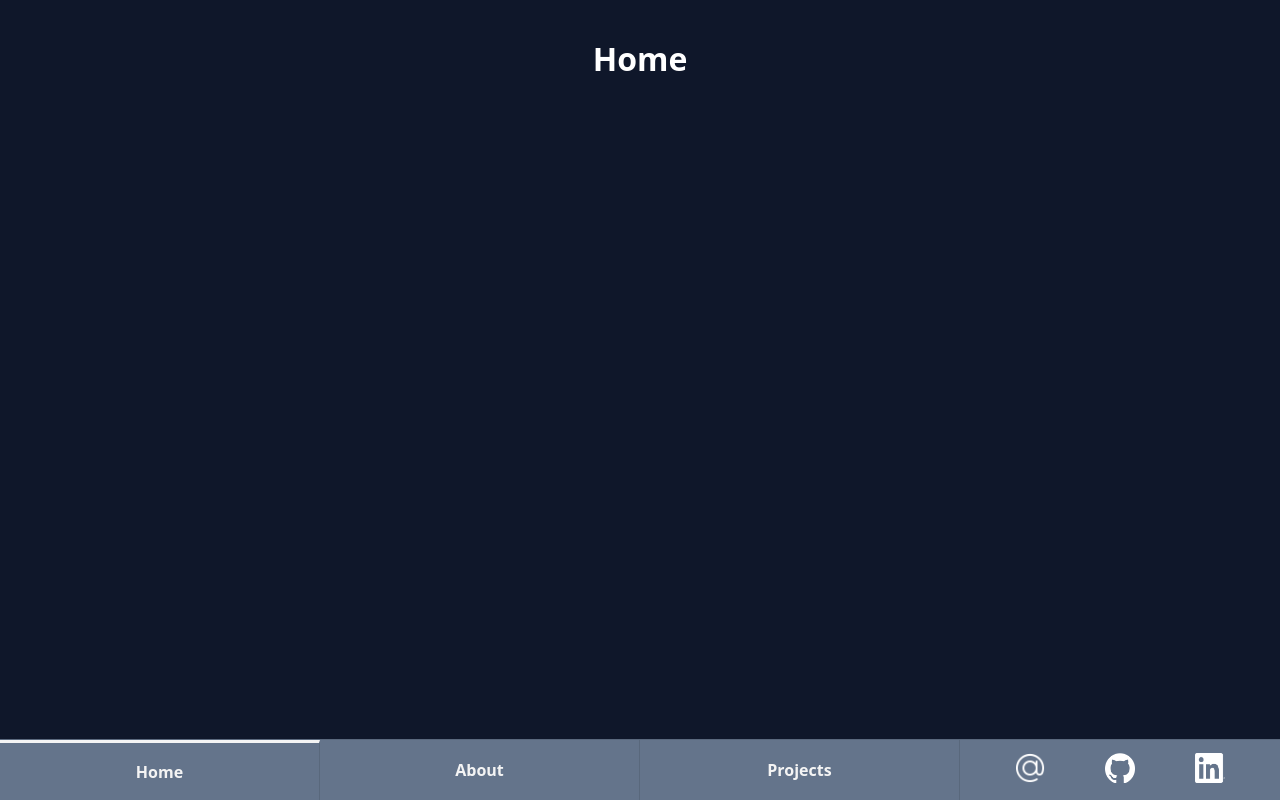
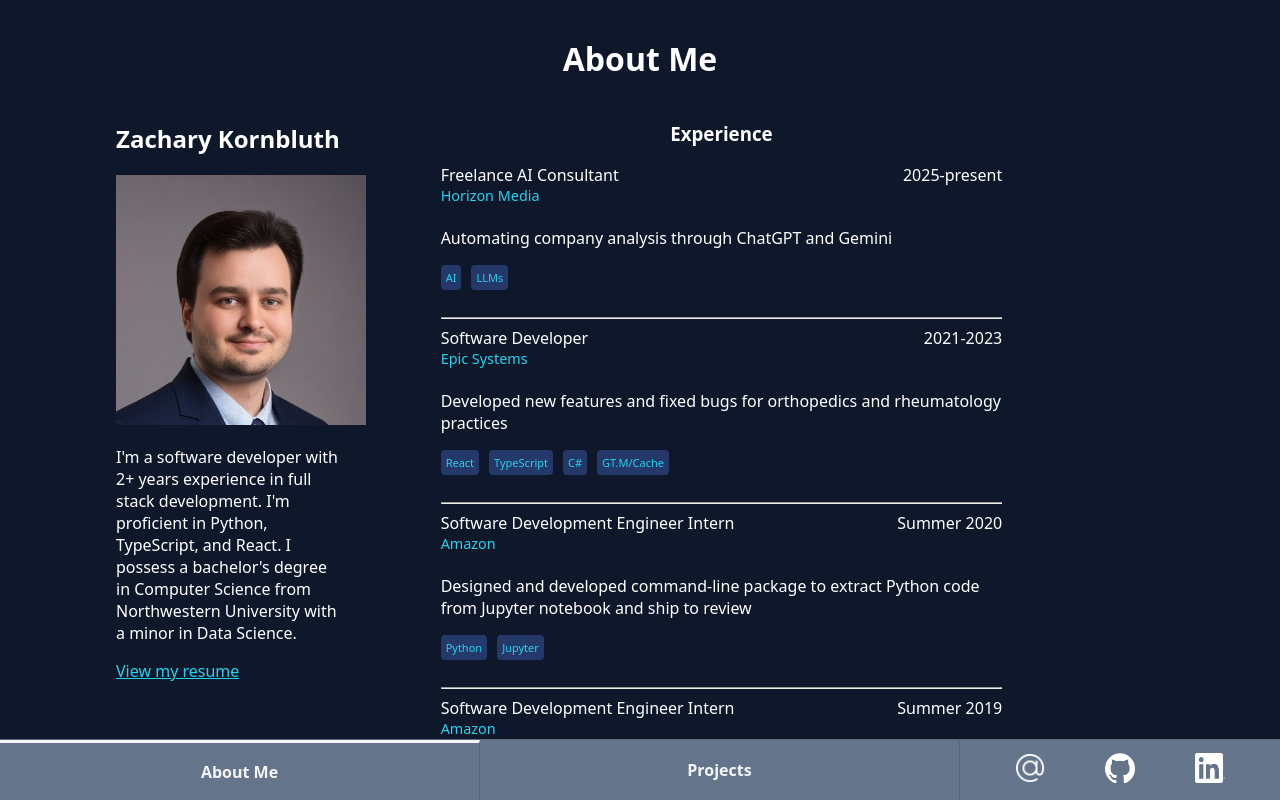
Before and after one commit to zkornbluth/zkornbluth.github.io, a Next.js app: page / in a window 1280 px wide. Built offline with nearby package versions, Linux system fonts and the light colour scheme.

Commit message:
Finishing touch on "About Me" page
Removed "Home" tab (not sure what would go there), spaced buttons to fit properly, and added margin between description and techs.

```diff
--- a/app/components/AboutContent.tsx
+++ b/app/components/AboutContent.tsx
@@ -28,7 +28,7 @@ export default function AboutContent() {
     return (
         <div className="about-container">
             <div className="about-sidebar">
-                {/* <h2>Zachary Kornbluth</h2> */}
+                <h2>Zachary Kornbluth</h2>
                 <Image
                     src={headshot}
                     alt="Headshot"
@@ -38,7 +38,7 @@ export default function AboutContent() {
                 <p>
                     I'm a software developer with 2+ years experience in full stack development.
                     I'm proficient in Python, TypeScript, and React.
-                    I posess a bachelor's degree in Computer Science from Northwestern University with a minor in Data Science.
+                    I possess a bachelor's degree in Computer Science from Northwestern University with a minor in Data Science.
                 </p>
                 <Link className="resume-link" href="/resume.pdf" target="_blank" rel="noopener noreferrer" title="View my full resume">
                     View my resume
--- a/app/components/WorkExp.ts
+++ b/app/components/WorkExp.ts
@@ -15,7 +15,7 @@ export class WorkExp {
 }
 
 const workExps: WorkExp[] = [
-    new WorkExp("Freelance AI Consultant", "Horizon Media", "2025-present", "Automating company analysis through ChatGPT and Gemini", ["LLMs"]),
+    new WorkExp("Freelance AI Consultant", "Horizon Media", "2025-present", "Automating company analysis through ChatGPT and Gemini", ["AI", "LLMs"]),
     new WorkExp("Software Developer", "Epic Systems", "2021-2023", "Developed new features and fixed bugs for orthopedics and rheumatology practices", ["React", "TypeScript", "C#", "GT.M/Cache"]),
     new WorkExp("Software Development Engineer Intern", "Amazon", "Summer 2020", "Designed and developed command-line package to extract Python code from Jupyter notebook and ship to review", ["Python", "Jupyter"]),
     new WorkExp("Software Development Engineer Intern", "Amazon", "Summer 2019", "Created set of APIs to act as data access layer between database and web service", ["Java", "APIs"]),
--- a/app/page.tsx
+++ b/app/page.tsx
@@ -57,8 +57,6 @@ function BottomLinks() {
 
 function PageContent({ lastClicked }) {
   switch (lastClicked) {
-    case ButtonOptions.Home:
-      break;
     case ButtonOptions.About:
       return <AboutContent />;
     default:
@@ -67,14 +65,13 @@ function PageContent({ lastClicked }) {
 }
 
 enum ButtonOptions {
-  Home = "Home",
-  About = "About",
+  About = "About Me",
   Projects = "Projects",
   Other = ""
 }
 
 export default function HomePage() {
-  const [lastClicked, setLastClicked] = useState<ButtonOptions>(ButtonOptions.Home);
+  const [lastClicked, setLastClicked] = useState<ButtonOptions>(ButtonOptions.About);
 
   useEffect(() => {
     const saved = localStorage.getItem('lastClicked');
@@ -97,11 +94,6 @@ export default function HomePage() {
       </div>
       <div className="bottom-bar">
         <BottomButton
-          displayName={ButtonOptions.Home}
-          clickButton={clickButton}
-          isActive={lastClicked === ButtonOptions.Home}
-        />
-        <BottomButton
           displayName={ButtonOptions.About}
           clickButton={clickButton}
           isActive={lastClicked === ButtonOptions.About}
--- a/app/styles.css
+++ b/app/styles.css
@@ -39,7 +39,7 @@ body {
 }
 
 .bottom-button {
-  width: 25%;
+  width: 37.5%;
   height: 100%;
   color: #F4F4F4;
   background-color: inherit;
@@ -162,7 +162,7 @@ body {
 }
 
 .workexps-container {
-  width: 40%;
+  width: 45%;
 }
 
 .workexp-company {
@@ -183,3 +183,7 @@ body {
 .resume-link {
   color: #22D3EE;
 }
+
+.workexp-des {
+  margin-bottom: 16px;
+}
```
